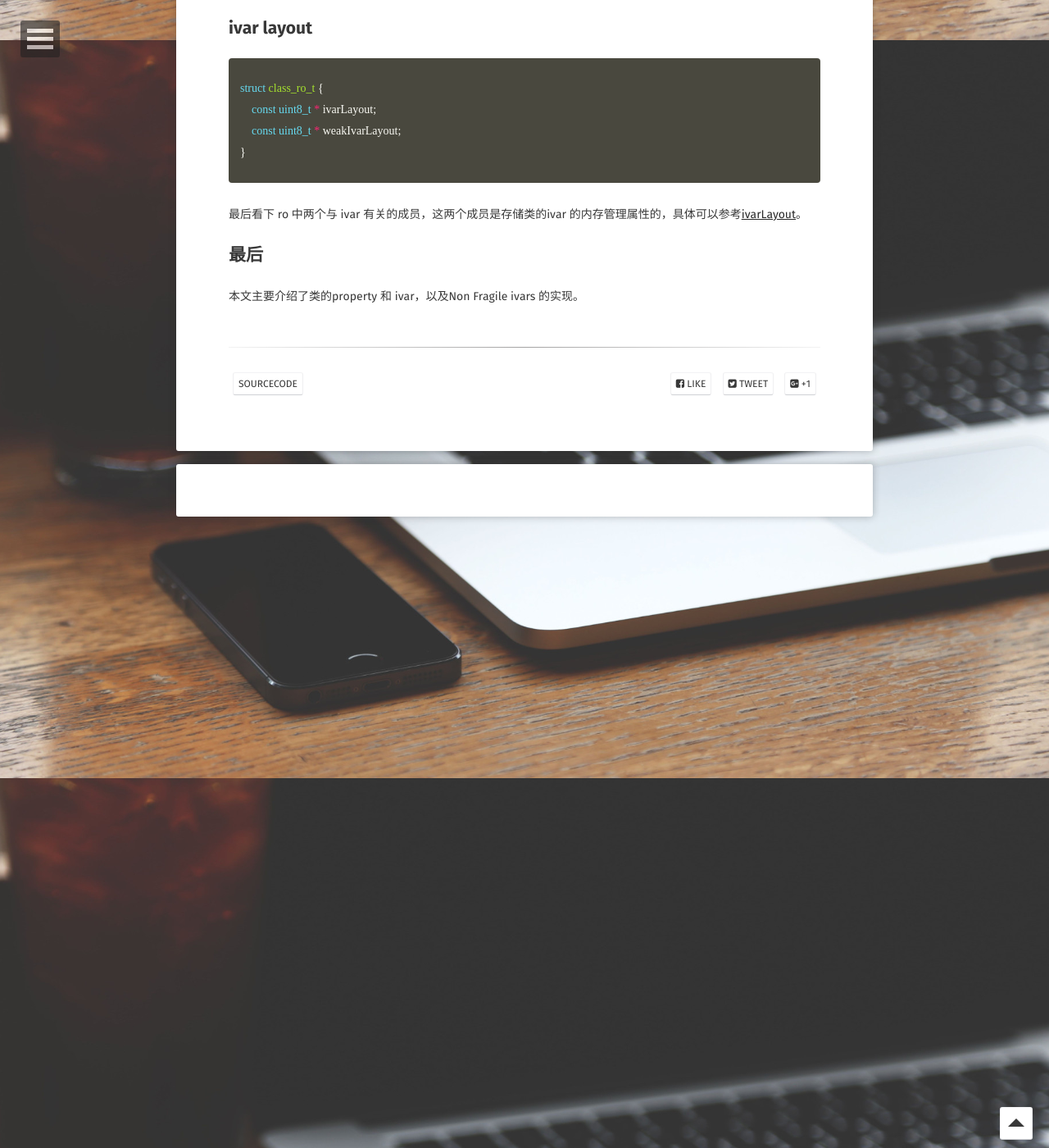
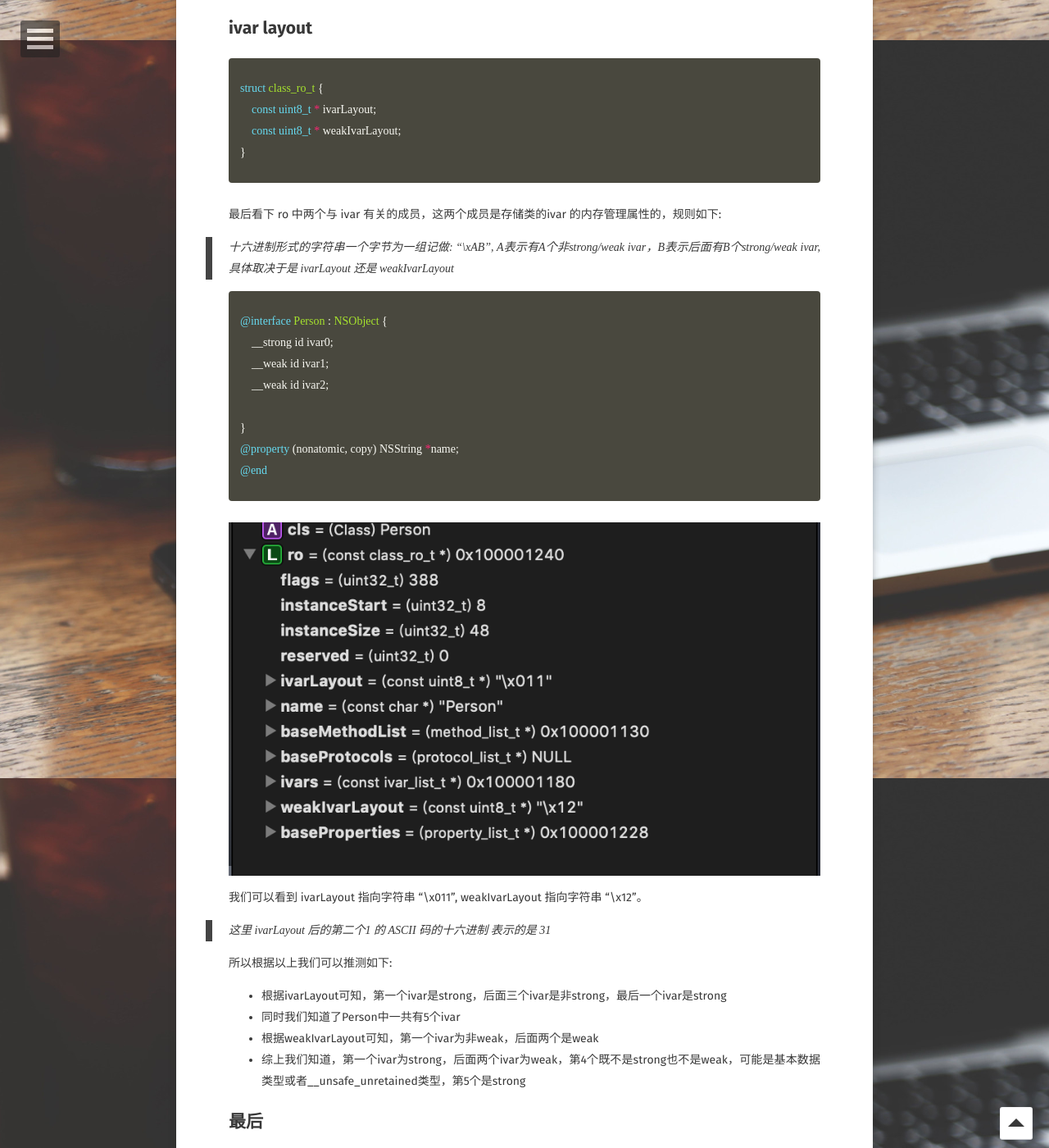
Before and after one commit to longjianjiang/longjianjiang.github.io, a Jekyll site: the page built from _posts/2019-01-07-runtime-source-code-property-and-ivar.md, in a window 1280 px wide and 1400 px high, scrolled down 5351 px. Shown: the whole window at 82% size. Built offline with Jekyll 4.4.1, drawn with Linux system fonts in a browser that asks for light colours; some web fonts are replaced; comment, search, counter and statistics services are not loaded; some of the changed text lies outside the part shown.

Commit message:
Update(auto commit)

```diff
--- a/_posts/2019-01-07-runtime-source-code-property-and-ivar.md
+++ b/_posts/2019-01-07-runtime-source-code-property-and-ivar.md
@@ -181,8 +181,38 @@ struct class_ro_t {
 }
 {% endhighlight %}
 
-最后看下 ro 中两个与 ivar 有关的成员，这两个成员是存储类的ivar 的内存管理属性的，具体可以参考[ivarLayout](http://blog.sunnyxx.com/2015/09/13/class-ivar-layout/)。
+最后看下 ro 中两个与 ivar 有关的成员，这两个成员是存储类的ivar 的内存管理属性的，规则如下:
+
+> 十六进制形式的字符串一个字节为一组记做: "\xAB", A表示有A个非strong/weak ivar，B表示后面有B个strong/weak ivar, 具体取决于是 ivarLayout 还是 weakIvarLayout
+
+{% highlight objective_c %}
+@interface Person : NSObject {
+    __strong id ivar0;
+    __weak id ivar1;
+    __weak id ivar2;
+
+}
+@property (nonatomic, copy) NSString *name;
+@end
+{% endhighlight %}
+
+![runtime_source_code_property_and_ivar_4]({{site.url}}/assets/images/blog/runtime_source_code_property_and_ivar_4.png)
+
+我们可以看到 ivarLayout 指向字符串 "\x011", weakIvarLayout 指向字符串 "\x12"。
+
+> 这里 ivarLayout 后的第二个1 的 ASCII 码的十六进制 表示的是 31
+
+所以根据以上我们可以推测如下:
+
+- 根据ivarLayout可知，第一个ivar是strong，后面三个ivar是非strong，最后一个ivar是strong
+- 同时我们知道了Person中一共有5个ivar
+- 根据weakIvarLayout可知，第一个ivar为非weak，后面两个是weak
+- 综上我们知道，第一个ivar为strong，后面两个ivar为weak，第4个既不是strong也不是weak，可能是基本数据类型或者__unsafe_unretained类型，第5个是strong
 
 ## 最后
 
 本文主要介绍了类的property 和 ivar，以及Non Fragile ivars 的实现。
+
+## References
+
+[http://blog.sunnyxx.com/2015/09/13/class-ivar-layout/](http://blog.sunnyxx.com/2015/09/13/class-ivar-layout/)
```
Also changed, not shown: assets/images/blog/runtime_source_code_property_and_ivar_4.png (added).
